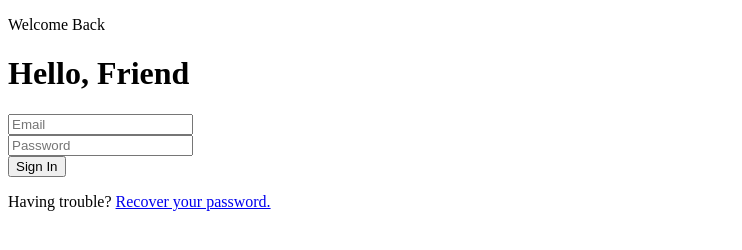
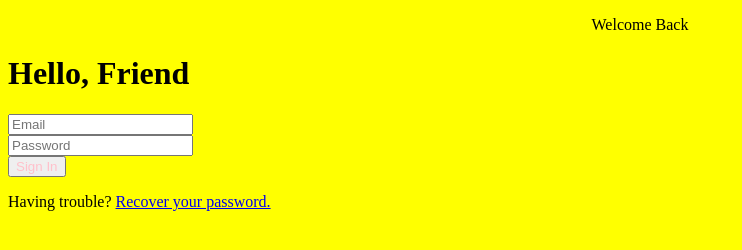
Before and after one commit to trisafotp/assess2, a plain HTML site: page index.html in a window 1280 px wide. Shown: the whole page, without its empty margins (0-742 px from the left). Drawn offline with Linux system fonts and the light colour scheme.

Commit message:
linked stylesheet

```diff
--- a/index.html
+++ b/index.html
@@ -3,7 +3,7 @@
   <head>
     <meta charset="utf-8">
     <title></title>
-    <link href="styles.css" type="stylesheet"></link>
+    <link href="styles.css" rel="stylesheet">
   </head>
   <body>
     <div id="welcome">
```
